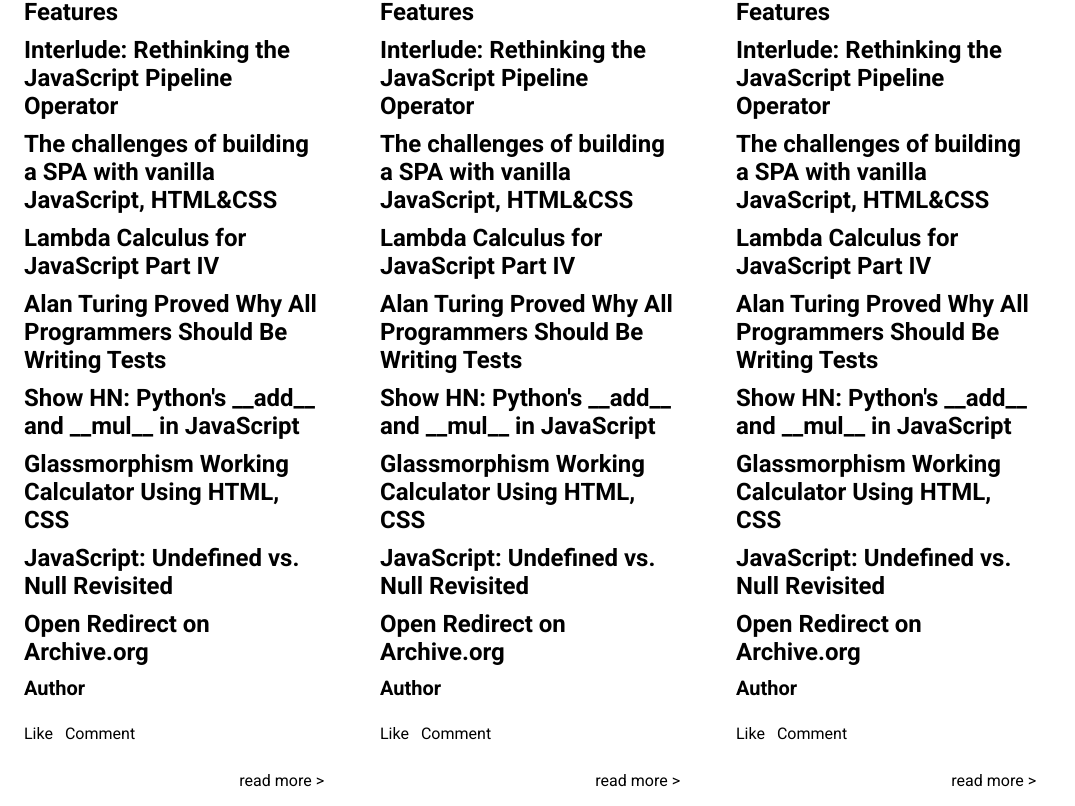
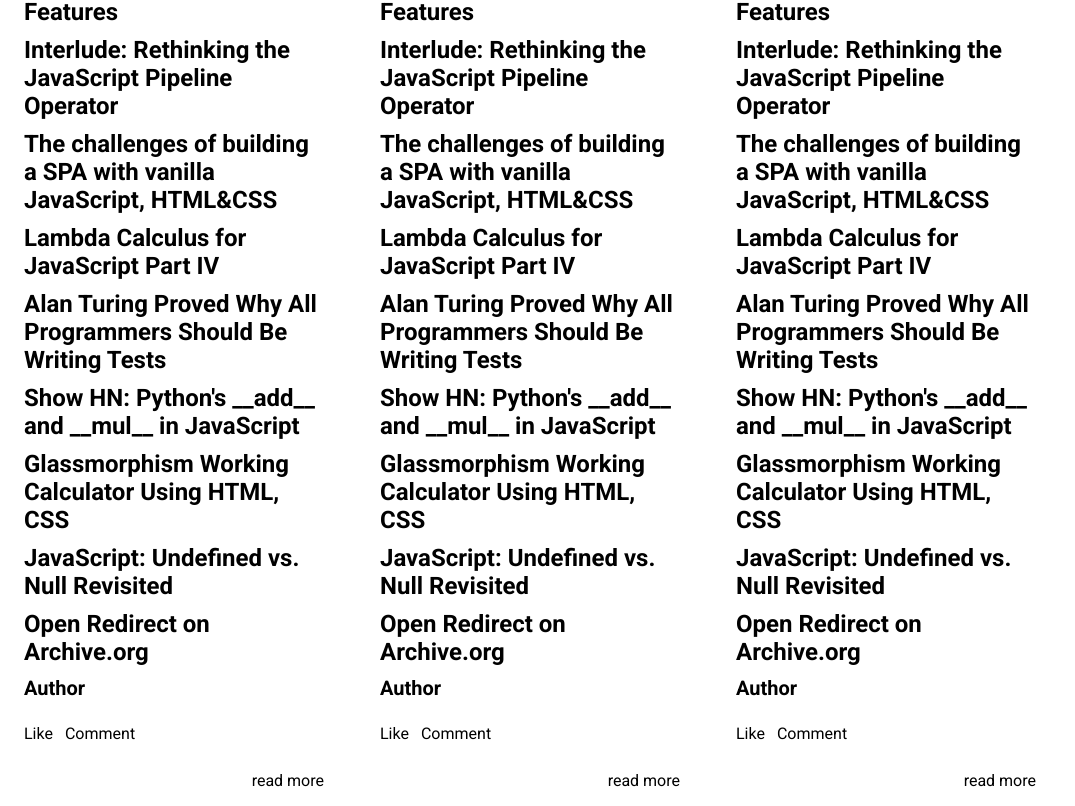
Before and after one commit to Quantumminded/Hacker-news, a React (Create React App) app: page / in a window 1280 px wide. Shown: the part 1126-1932 px from the top of the page, without its empty margins (0-1075 px from the left). Built offline with nearby package versions, Linux system fonts and the light colour scheme.

Commit message:
delete >

```diff
--- a/src/Card.js
+++ b/src/Card.js
@@ -1,4 +1,4 @@
-import React, { useState } from "react";
+import React from "react";
 import "./index.css";
 import "./card.css";
 import Data from "./data.json"
@@ -17,7 +17,7 @@ export default function Card() {
         <p className="news-card-footer-element">Comment</p>
       </div>
       <div className="read-more-section">
-        <p className="read-more-text">read more > </p>
+        <p className="read-more-text">read more  </p>
       </div>
     </div>
   );
```
